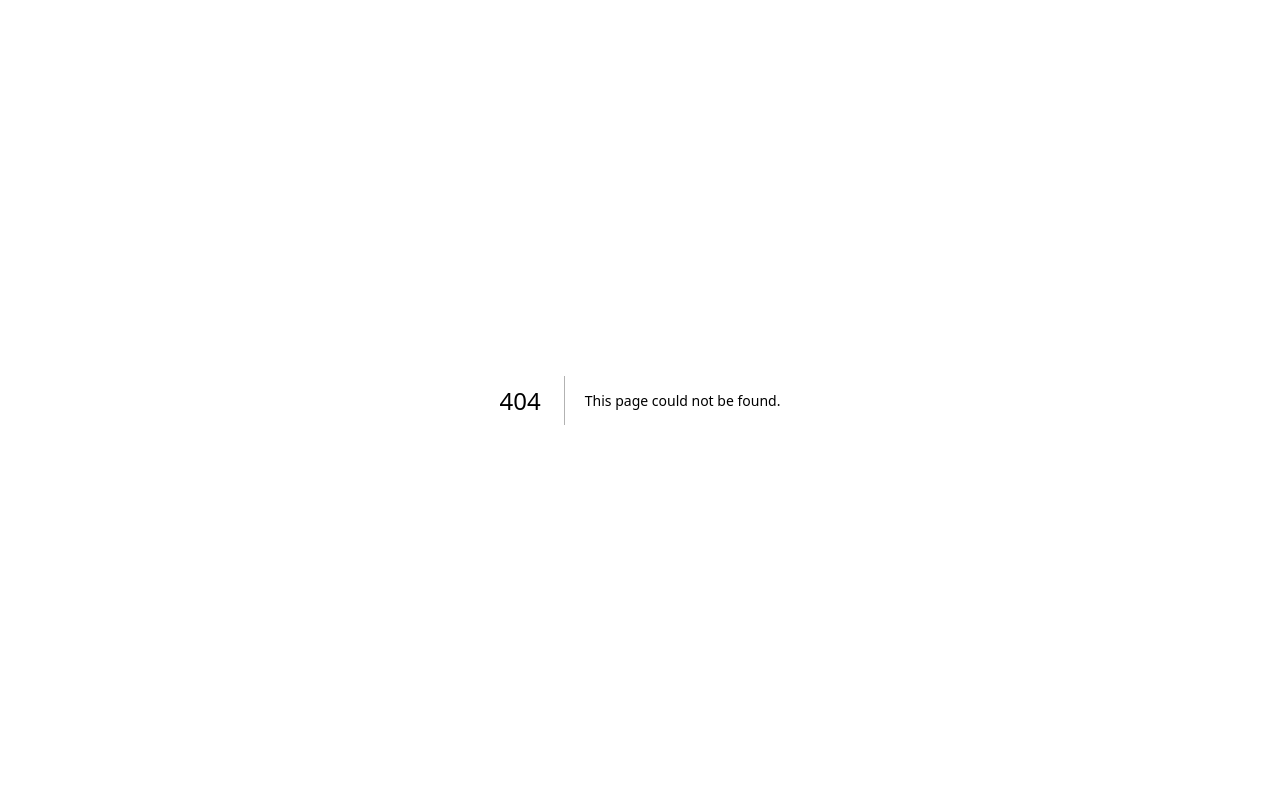
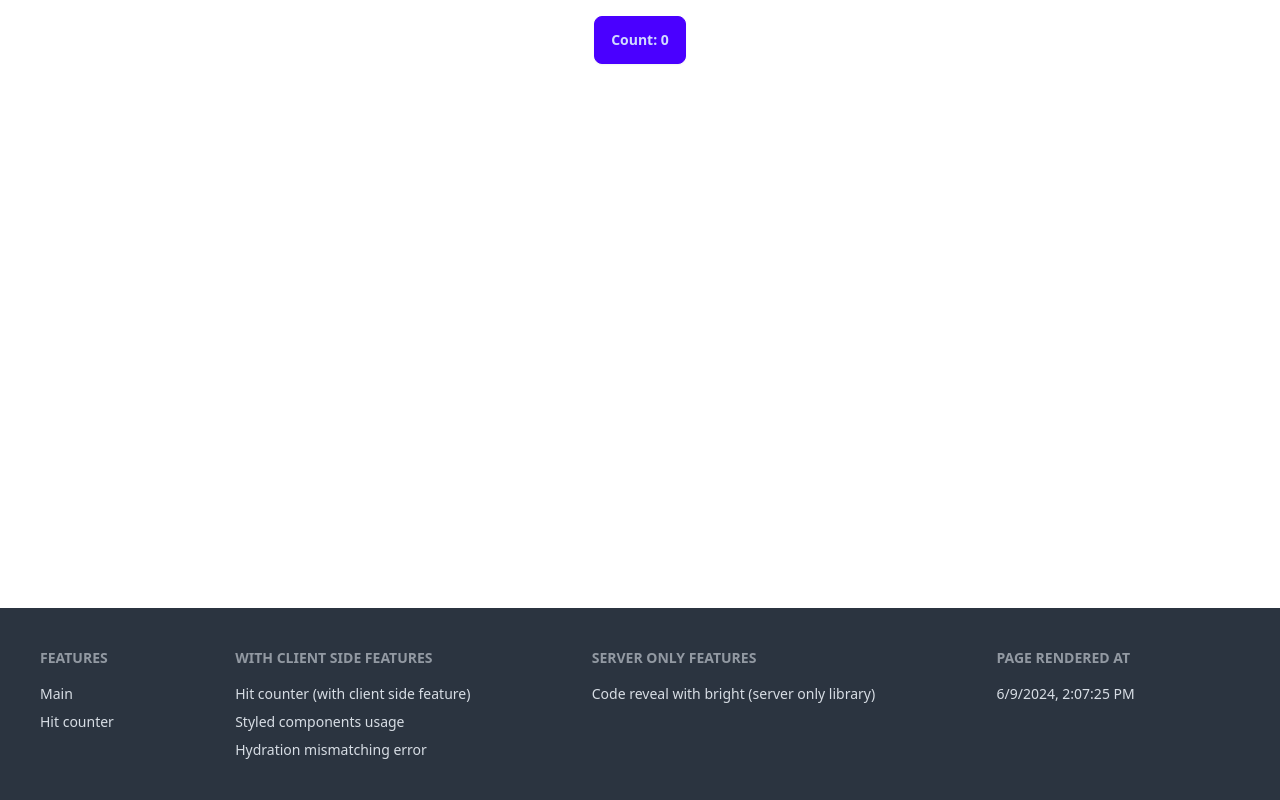
Before and after one commit to arthurseredaa/next-clean-starter, a Next.js app: page /hydration-mismatching-ls-initial-value in a window 1280 px wide. Before the commit this address had no page. Shown: the top 800 px of the page. Built offline with nearby package versions, Linux system fonts and the light colour scheme.

Commit message:
feat: fix hydration mismatching error

```diff
--- /dev/null
+++ b/src/app/hydration-mismatching-ls-initial-value/page.tsx
@@ -0,0 +1,9 @@
+import Counter from "../../components/Counter";
+
+const HydrationMismatching = () => {
+  return (
+	<Counter />
+  );
+};
+
+export default HydrationMismatching;
--- a/src/app/layout.tsx
+++ b/src/app/layout.tsx
@@ -3,7 +3,7 @@ import Footer from "../components/Footer";
 
 const RootLayout = ({ children }) => {
   return (
-    <html>
+    <html lang="en">
       <body className="flex justify-between flex-col min-h-screen">
         {children}
       	<Footer />
--- /dev/null
+++ b/src/components/Counter.tsx
@@ -0,0 +1,59 @@
+'use client';
+import React from 'react';
+
+// https://courses.joshwcomeau.com/joy-of-react/06-full-stack-react/03.05-ssr-gotchas (Video summary)
+// Problem code: https://github.com/joy-of-react/next-ssr-gotchas/blob/main/src/components/Counter/Counter.js
+
+// By default, hydration mismatches are really hard to troubleshoot and fix. To prevent this from being a major headache,
+// React will explicitly throw an error when a hydration mismatch occurs.
+
+// Here's the golden rule: The first render needs to produce the exact same markup on the server and on the client.
+// The SSR'ed HTML should be the same as the hydration sketch.
+
+const Counter = () => {
+  // INFO: We want to fix this problem problem with localstorage usage adding condition and get mismatching hydration error
+  // const [count, setCount] = React.useState<number | null>(() => {
+	// if (typeof window === 'undefined') return 0
+  //
+	// return Number(window.localStorage.getItem('saved-count')) || 0;
+  // });
+  //
+  // React.useEffect(() => {
+	// window.localStorage.setItem('saved-count', String(count));
+  // }, [count]);
+
+  // FIX: fix for mismatching error
+  const [count, setCount] = React.useState<number | null>(0);
+  const isInitialMount = React.useRef(true);
+
+  React.useEffect(() => {
+	const savedValue =
+	  window.localStorage.getItem('saved-count');
+
+	if (savedValue === null) {
+	  return;
+	}
+
+	setCount(Number(savedValue));
+  }, []);
+
+  React.useEffect(() => {
+	if (isInitialMount.current) {
+	  isInitialMount.current = false;
+	  return
+	}
+
+	window.localStorage.setItem('saved-count', String(count));
+  }, [count]);
+
+  return (
+	<button
+	  className="btn btn-primary mx-auto mt-4"
+	  onClick={() => setCount(count + 1)}
+	>
+	  Count: {count}
+	</button>
+  );
+}
+
+export default Counter;
--- a/src/components/Footer.tsx
+++ b/src/components/Footer.tsx
@@ -6,6 +6,10 @@ const links = [
 const clientSideFeatures = [
   {href: "/hit-counter-with-client-side", text: "Hit counter (with client side feature)"},
   {href: "/styled-components-fix-usage", text: "Styled components usage"},
+  {href: "/hydration-mismatching-ls-initial-value", text: "Hydration mismatching error"},
+]
+
+const serverOnlyFeatures = [
   {href: "/code-reveal-bright", text: "Code reveal with bright (server only library)"},
 ]
 
@@ -31,6 +35,14 @@ const Footer = () => {
 		}
 	  </nav>
 	  <nav>
+		<h6 className="footer-title">Server only features</h6>
+		{
+		  serverOnlyFeatures.map(({href, text}) => (
+			<a key={href} href={href} className="link link-hover">{text}</a>
+		  ))
+		}
+	  </nav>
+	  <nav>
 		<h6 className="footer-title">Page rendered at</h6>
 		<p className="text-sm">{timestamp}</p>
 	  </nav>
```
